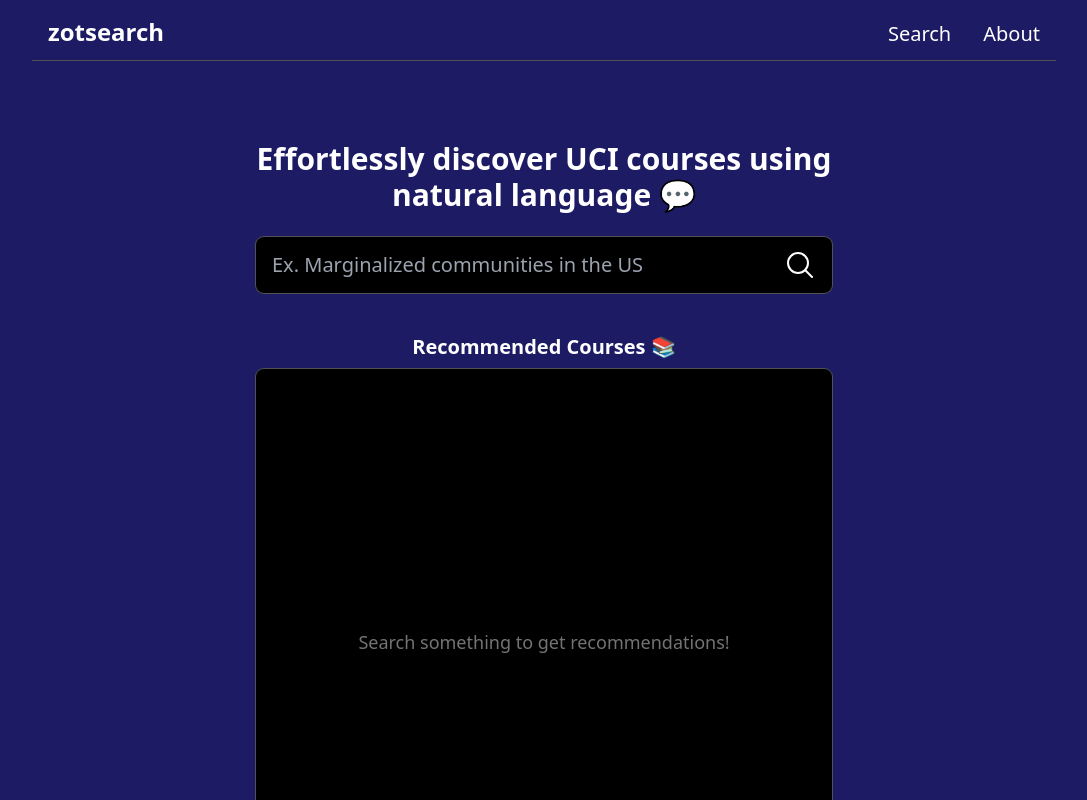
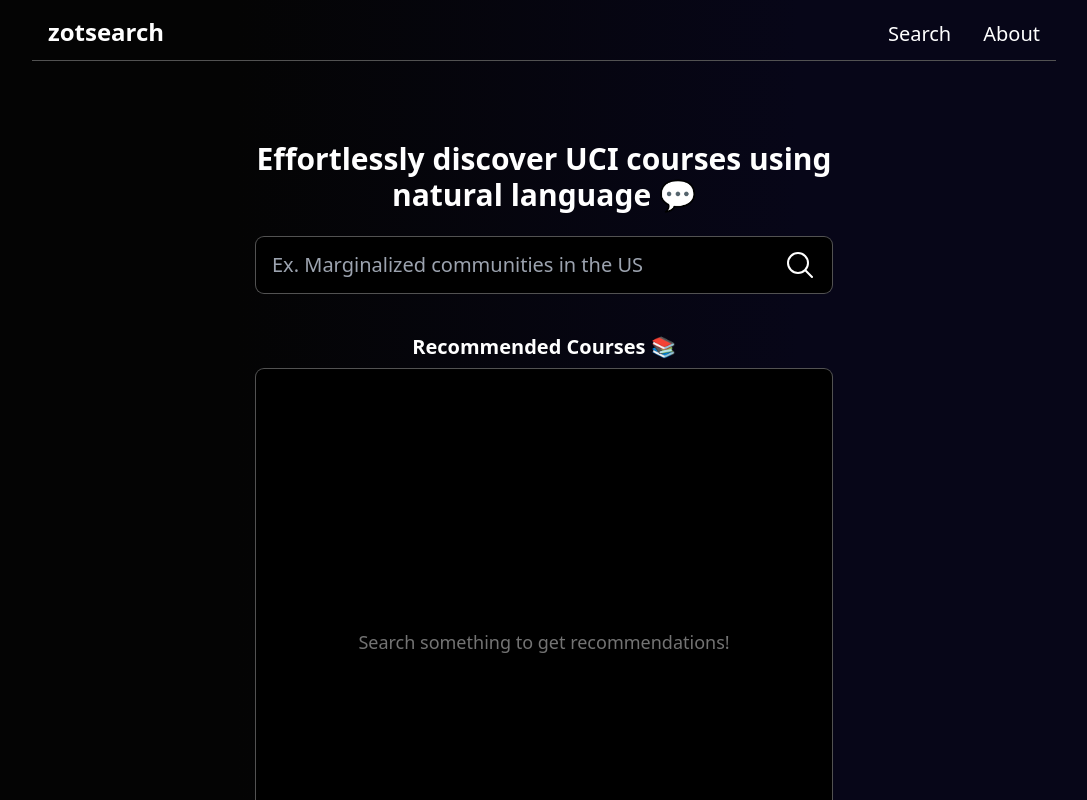
Before and after one commit to dannykd/zotsearch, a Next.js app: page / in a window 1280 px wide. Shown: the top 800 px of the page, without its empty margins (96-1183 px from the left). Built offline with nearby package versions, Linux system fonts and the light colour scheme.

Commit message:
final bg change???

```diff
--- a/src/styles/globals.css
+++ b/src/styles/globals.css
@@ -3,7 +3,8 @@
 @tailwind utilities;
 
 html {
-    background: #1D1B64
+    background: rgb(4,4,4);
+    background: linear-gradient(90deg, rgba(4,4,4,1) 26%, rgb(7, 6, 24) 70%);
 }
 
 /* width */
```
